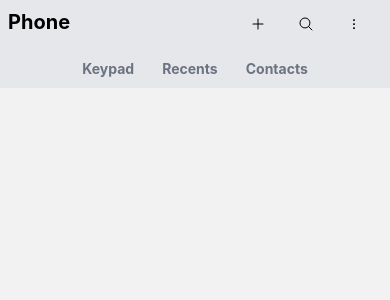
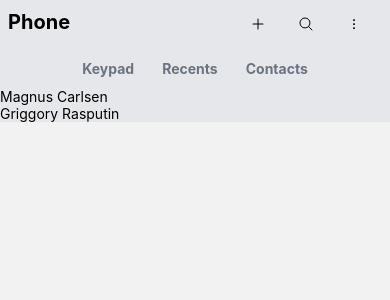
Before and after one commit to Saevarl/TheContactor, a React Native app: screen /Home in a window 390 px wide. Shown: the top 300 px of the page. Built offline with nearby package versions, Linux system fonts and the light colour scheme; grey boxes are pictures that could not be loaded.

Commit message:
Working on contactDetails screen

```diff
--- a/App.js
+++ b/App.js
@@ -5,6 +5,7 @@ import { createNativeStackNavigator } from '@react-navigation/native-stack';
 import HomeScreen from './src/screens/homescreen';
 import { store } from './src/app/store';
 import { Provider } from 'react-redux';
+import ContactDetails from './src/components/contactDetails';
 
 const Stack = createNativeStackNavigator();
 
@@ -12,7 +13,6 @@ const Stack = createNativeStackNavigator();
 
 export default function App() {
   return (
-
     <NavigationContainer>
     <Provider store={store}>
       <Stack.Navigator>
--- /dev/null
+++ b/data.json
@@ -0,0 +1,18 @@
+{
+    "contacts": [
+        {
+            "id": 1,
+            "name": "Magnus Carlsen",
+            "image": "https://yt3.ggpht.com/oHmF1pFUKwRFGsUbzNYKkbhIJoaW4b-L_IZ0HZnmerBL_MdLwiVSaCg2YgNzj8LI8HXF59SYk8U=s900-c-k-c0x00ffffff-no-rj",
+            "phoneNumber": "5812345"
+        },
+        {
+            "id": 2,
+            "name": "Griggory Rasputin",
+            "image": "https://cdn.britannica.com/99/38699-050-5BC18587/Grigory-Yefimovich-Rasputin.jpg",
+            "phoneNumber": "6666666"
+        }
+
+    ]
+
+}
--- a/package.json
+++ b/package.json
@@ -21,7 +21,7 @@
     "react-native-heroicons": "^3.2.0",
     "react-native-safe-area-context": "4.4.1",
     "react-native-screens": "~3.18.0",
-    "react-native-svg": "^13.6.0",
+    "react-native-svg": "13.4.0",
     "react-redux": "^8.0.5",
     "redux": "^4.2.0"
   },
--- /dev/null
+++ b/src/components/contactDetails/index.js
@@ -0,0 +1,17 @@
+import React, { useState } from "react";
+import { View, Text, Image, FlatList, TouchableOpacity, Button } from "react-native";
+import styles from "./styles";
+
+export const ContactDetails = ({contacts})=>{
+    console.log(contacts.image)
+    return(
+        <View styles={styles.contactView}>
+            <Image
+                styles={styles.contactImage}
+                resizeMode="cover"
+                source={{uri: contacts.image}}/>
+            <Text>{contacts.name}</Text>
+        </View>
+    );
+};
+export default ContactDetails;
--- /dev/null
+++ b/src/components/contactDetails/styles.js
@@ -0,0 +1,25 @@
+import { StyleSheet } from 'react-native';
+export default StyleSheet.create({
+    contactView:{
+        flex:1,
+        backgroundColor:'blue',
+        borderTopLeftRadius: 6,
+        borderBottomRightRadius: 6,
+        borderTopRightRadius: 6,
+        borderBottomLeftRadius: 6,
+        height:200,
+        width: 120,
+        alignContent: 'center',
+        margin:10,
+    },
+    contactImage:{
+        position: 'absoulte',
+        borderTopLeftRadius: 6,
+        borderBottomRightRadius: 6,
+        borderTopRightRadius: 6,
+        borderBottomLeftRadius: 6,
+        height:20,
+        width: 20,
+        margin: 50,
+    }
+});
--- a/src/screens/homescreen/index.js
+++ b/src/screens/homescreen/index.js
@@ -1,11 +1,14 @@
-import { View, Text, SafeAreaView } from 'react-native'
-import React, { useLayoutEffect }from 'react'
+import { View, Text, SafeAreaView, Image, FlatList } from 'react-native'
+import React, { useLayoutEffect, useState }from 'react'
 import { useNavigation } from '@react-navigation/native';
 import Toolbar from '../../components/toolbar';
 import ContactsList from '../../components/contactsList';
+import ContactDetails from '../../components/contactDetails';
+import * as data from "../../../data.json";
 
 const HomeScreen = () => {
     const navigation = useNavigation();
+    const [contacts, setContacts] = useState(data.contacts)
 
     useLayoutEffect(() => {
         navigation.setOptions({
@@ -18,8 +21,17 @@ const HomeScreen = () => {
     <View>
       <ContactsList />
       <Toolbar />
+      <FlatList
+        data = {contacts}
+        renderItem={({item})=>(
+          <ContactDetails
+          contacts={item}
+          />)}
+        keyExtractor={(item) => item?.id}
+      />
     </View>
     </SafeAreaView>
+
   )
 }
 
```
Also changed, not shown: 1 other file (tests, documents, lock files or other folders).
